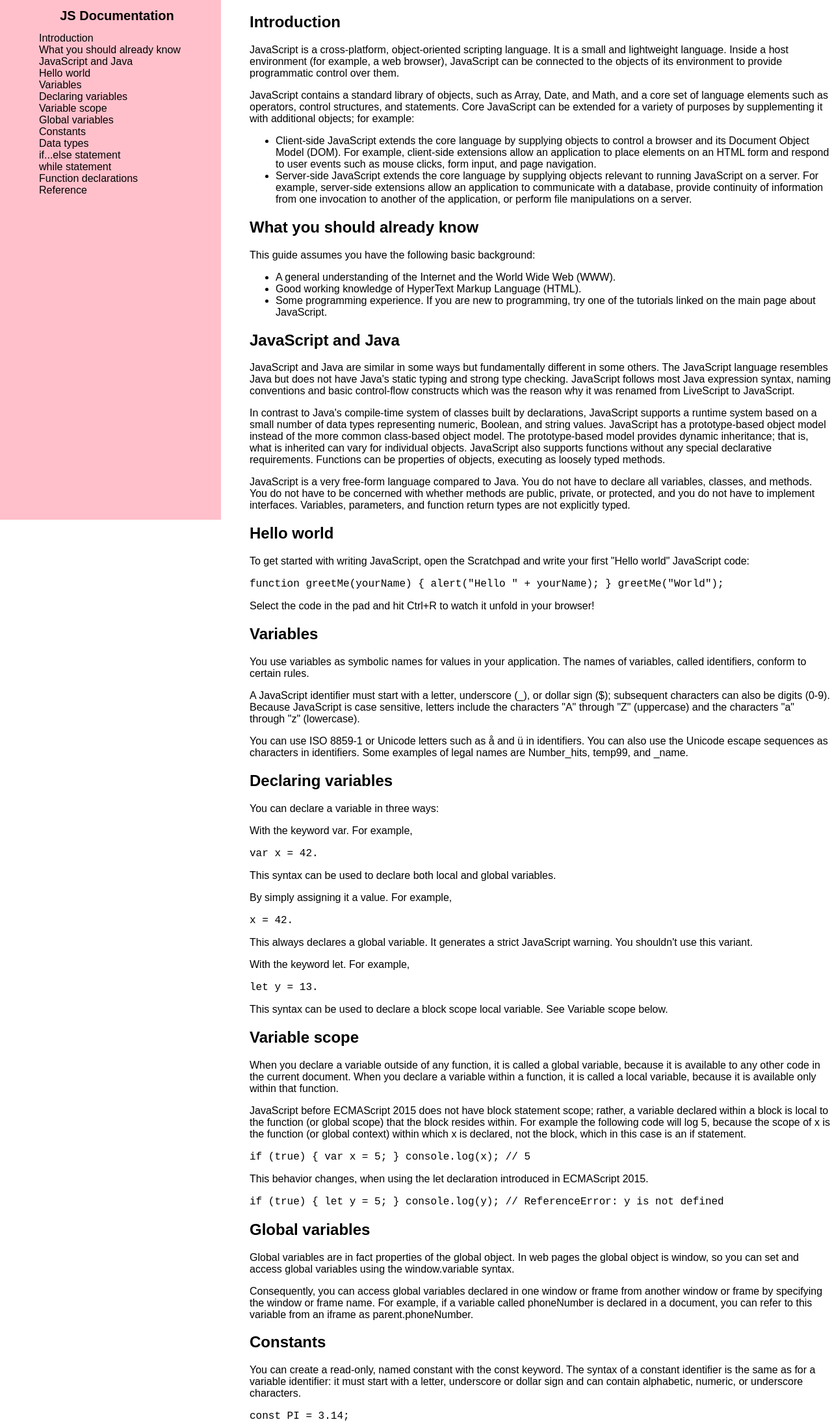
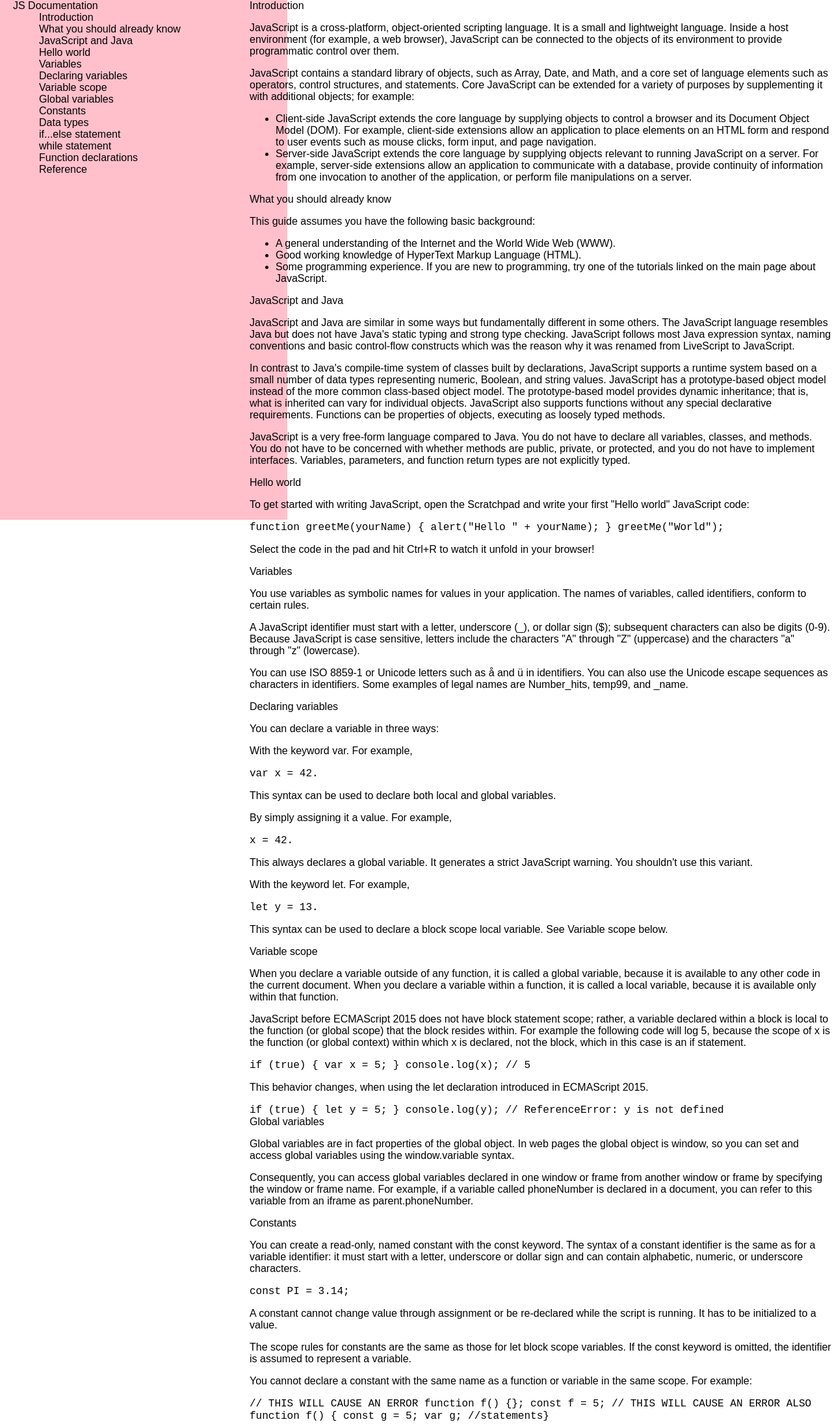
Before and after one commit to Stacy-Riley/fcc-technical-documentation-page, a plain HTML site: page index.html in a window 1280 px wide. Shown: the top 2192 px of the page at 65% size. Drawn offline with Linux system fonts and the light colour scheme.

Commit message:
Final code for html file

```diff
--- a/index.html
+++ b/index.html
@@ -8,9 +8,8 @@
 	<title>FCC: Technical Documentation Page</title>
 </head>
 <body>
-	<nav id="navbar" class="navbar-container">
-		<header>
-			<h1>JS Documentation</h1>
+	<nav id="navbar">
+		<header>JS Documentation</header>
 			<ul>
 				<li><a class="nav-link" href="#Introduction">Introduction</a></li>
 				<li><a class="nav-link" href="#What_you_should_already_know">What you should already know</a></li>
@@ -27,11 +26,10 @@
 				<li><a class="nav-link" href="#Function_declarations">Function declarations</a></li>
 				<li><a class="nav-link" href="#Reference">Reference</a></li>
 			</ul>
-		</header>
-	</nav>
+		</nav>
 	<main id="main-doc">
-		<section id="Introduction" class="main-section">
-			<h2>Introduction</h2>
+		<section class="main-section" id="Introduction">
+			<header>Introduction</header>
 			<p>
         		JavaScript is a cross-platform, object-oriented scripting language. It is a small and lightweight language. Inside a host environment (for example, a web browser), JavaScript can be connected to the objects of its environment to provide programmatic control over them.
       		</p>
@@ -43,8 +41,8 @@
      			<li>Server-side JavaScript extends the core language by supplying objects relevant to running JavaScript on a server. For example, server-side extensions allow an application to communicate with a database, provide continuity of information from one invocation to another of the application, or perform file manipulations on a server.</li>
      		</ul>
 		</section>
-		<section id="What_you_should_already_know" class="main-section">
-			<h2>What you should already know</h2>
+		<section class="main-section" id="What_you_should_already_know">
+			<header>What you should already know</header>
 			<p>This guide assumes you have the following basic background:</p>
 			<ul>
 				<li>A general understanding of the Internet and the World Wide Web (WWW).</li>
@@ -52,28 +50,28 @@
 				<li>Some programming experience. If you are new to programming, try one of the tutorials linked on the main page about JavaScript.</li>
 			</ul>
 		</section>
-		<section id="JavaScript_and_Java" class="main-section">
-			<h2>JavaScript and Java</h2>
+		<section class="main-section" id="JavaScript_and_Java">
+			<header>JavaScript and Java</header>
 			<p>JavaScript and Java are similar in some ways but fundamentally different in some others. The JavaScript language resembles Java but does not have Java's static typing and strong type checking. JavaScript follows most Java expression syntax, naming conventions and basic control-flow constructs which was the reason why it was renamed from LiveScript to JavaScript.</p>
 			<p>In contrast to Java's compile-time system of classes built by declarations, JavaScript supports a runtime system based on a small number of data types representing numeric, Boolean, and string values. JavaScript has a prototype-based object model instead of the more common class-based object model. The prototype-based model provides dynamic inheritance; that is, what is inherited can vary for individual objects. JavaScript also supports functions without any special declarative requirements. Functions can be properties of objects, executing as loosely typed methods.</p>
 			<p>JavaScript is a very free-form language compared to Java. You do not have to declare all variables, classes, and methods. You do not have to be concerned with whether methods are public, private, or protected, and you do not have to implement interfaces. Variables, parameters, and function return types are not explicitly typed.</p>
 		</section>
-		<section id="Hello_world" class="main-section">
-			<h2>Hello world</h2>
+		<section id="Hello_world" >
+			<header>Hello world</header>
 			<p>To get started with writing JavaScript, open the Scratchpad and write your first "Hello world" JavaScript code:</p>
 				<code>function greetMe(yourName) { alert("Hello " + yourName); }
         		greetMe("World");
       			</code>
       		<p>Select the code in the pad and hit Ctrl+R to watch it unfold in your browser!</p>
 		</section>
-		<section id="Variables" class="main-section">
-			<h2>Variables</h2>
+		<section class="main-section" id="Variables">
+			<header>Variables</header>
 			<p>You use variables as symbolic names for values in your application. The names of variables, called identifiers, conform to certain rules.</p>
 			<p>A JavaScript identifier must start with a letter, underscore (_), or dollar sign ($); subsequent characters can also be digits (0-9). Because JavaScript is case sensitive, letters include the characters "A" through "Z" (uppercase) and the characters "a" through "z" (lowercase).</p>
 			<p>You can use ISO 8859-1 or Unicode letters such as å and ü in identifiers. You can also use the Unicode escape sequences as characters in identifiers. Some examples of legal names are Number_hits, temp99, and _name.</p>
 		</section>
-		<section id="Declaring_variables" class="main-section">
-			<h2>Declaring variables</h2>
+		<section class="main-section" id="Declaring_variables">
+			<header>Declaring variables</header>
 			<p>You can declare a variable in three ways:</p>
 			<p>With the keyword var. For example,</p>
 				<code>var x = 42.</code>
@@ -85,21 +83,21 @@
 				<code>let y = 13.</code>
 			<p>This syntax can be used to declare a block scope local variable. See Variable scope below.</p>
 		</section>
-		<section id="Variable_scope" class="main-section">
-			<h2>Variable scope</h2>
+		<section class="main-section" id="Variable_scope" >
+			<header>Variable scope</header>
 			<p>When you declare a variable outside of any function, it is called a global variable, because it is available to any other code in the current document. When you declare a variable within a function, it is called a local variable, because it is available only within that function.</p>
 			<p>JavaScript before ECMAScript 2015 does not have block statement scope; rather, a variable declared within a block is local to the function (or global scope) that the block resides within. For example the following code will log 5, because the scope of x is the function (or global context) within which x is declared, not the block, which in this case is an if statement.</p>
 				<code>if (true) { var x = 5; } console.log(x); // 5</code>
 			<p>This behavior changes, when using the let declaration introduced in ECMAScript 2015.</p>
 				<code>if (true) { let y = 5; } console.log(y); // ReferenceError: y is not defined</code>
 		</section>
-		<section id="Global_variables" class="main-section">
-			<h2>Global variables</h2>
+		<section class="main-section" id="Global_variables">
+			<header>Global variables</header>
 			<p>Global variables are in fact properties of the global object. In web pages the global object is window, so you can set and access global variables using the window.variable syntax.</p>
 			<p>Consequently, you can access global variables declared in one window or frame from another window or frame by specifying the window or frame name. For example, if a variable called phoneNumber is declared in a document, you can refer to this variable from an iframe as parent.phoneNumber.</p>
 		</section>
-		<section id="Constants" class="main-section">
-			<h2>Constants</h2>
+		<section class="main-section" id="Constants">
+			<header>Constants</header>
 			<p>You can create a read-only, named constant with the const keyword. The syntax of a constant identifier is the same as for a variable identifier: it must start with a letter, underscore or dollar sign and can contain alphabetic, numeric, or underscore characters.</p>
 				<code>const PI = 3.14;</code>
 			<p>A constant cannot change value through assignment or be re-declared while the script is running. It has to be initialized to a value.</p>
@@ -109,8 +107,8 @@
 			<p>However, object attributes are not protected, so the following statement is executed without problems.</p>
 				<code>const MY_OBJECT = {"key": "value"}; MY_OBJECT.key = "otherValue";</code>
 		</section>
-		<section id="Data_types" class="main-section">
-			<h2>Data types</h2>
+		<section class="main-section" id="Data_types">
+			<header>Data types</header>
 			<p>The latest ECMAScript standard defines seven data types:</p>
 			<ul>
 				<li>Six data types that are primitives:</li>
@@ -126,8 +124,8 @@
 			</ul>
 			<p>Although these data types are a relatively small amount, they enable you to perform useful functions with your applications. Objects and functions are the other fundamental elements in the language. You can think of objects as named containers for values, and functions as procedures that your application can perform.</p>
 		</section>
-		<section id="if...else_statement" class="main-section">
-			<h2>if...else statement</h2>
+		<section class="main-section" id="if...else_statement">
+			<header>if...else statement</header>
 			<p>Use the if statement to execute a statement if a logical condition is true. Use the optional else clause to execute a statement if the condition is false. An if statement looks as follows:</p>
 				<code>if (condition) { statement_1; } else { statement_2; }</code>
 			<p>condition can be any expression that evaluates to true or false. See Boolean for an explanation of what evaluates to true and false. If condition evaluates to true, statement_1 is executed; otherwise, statement_2 is executed. statement_1 and statement_2 can be any statement, including further nested if statements.</p>
@@ -143,8 +141,8 @@
 			<p>If you need to use an assignment in a conditional expression, a common practice is to put additional parentheses around the assignment. For example:</p>
 				<code>if ((x = y)) { /* statements here */ }</code>
 		</section>
-		<section id="while_statement" class="main-section">
-			<h2>while statement</h2>
+		<section class="main-section" id="while_statement">
+			<header>while statement</header>
 			<p>A while statement executes its statements as long as a specified condition evaluates to true. A while statement looks as follows:</p>
 				<code>while (condition) statement</code>
 			<p>If the condition becomes false, statement within the loop stops executing and control passes to the statement following the loop.</p>
@@ -161,8 +159,8 @@
 				</ul>
 				<p>After completing the third pass, the condition n < 3 is no longer true, so the loop terminates.</p>
 		</section>
-		<section id="Function_declarations" class="main-section">
-			<h2>Function declarations</h2>
+		<section class="main-section" id="Function_declarations">
+			<header>Function declarations</header>
 			<p>A function definition (also called a function declaration, or function statement) consists of the function keyword, followed by:</p>
 				<ul>
 					<li>The name of the function.</li>
@@ -175,8 +173,8 @@
 				<code>return number * number;</code>
 			<p>Primitive parameters (such as a number) are passed to functions by value; the value is passed to the function, but if the function changes the value of the parameter, this change is not reflected globally or in the calling function.</p>
 		</section>
-		<section id="Reference" class="main-section">
-			<h2>Reference</h2>
+		<section class="main-section" id="Reference">
+			<header>Reference</header>
 				<ul>
 					<li>All the documentation in this page is taken from <a href="https://developer.mozilla.org/en-US/docs/Web/JavaScript/Guide">MDN</a></li>
 				</ul>
```
